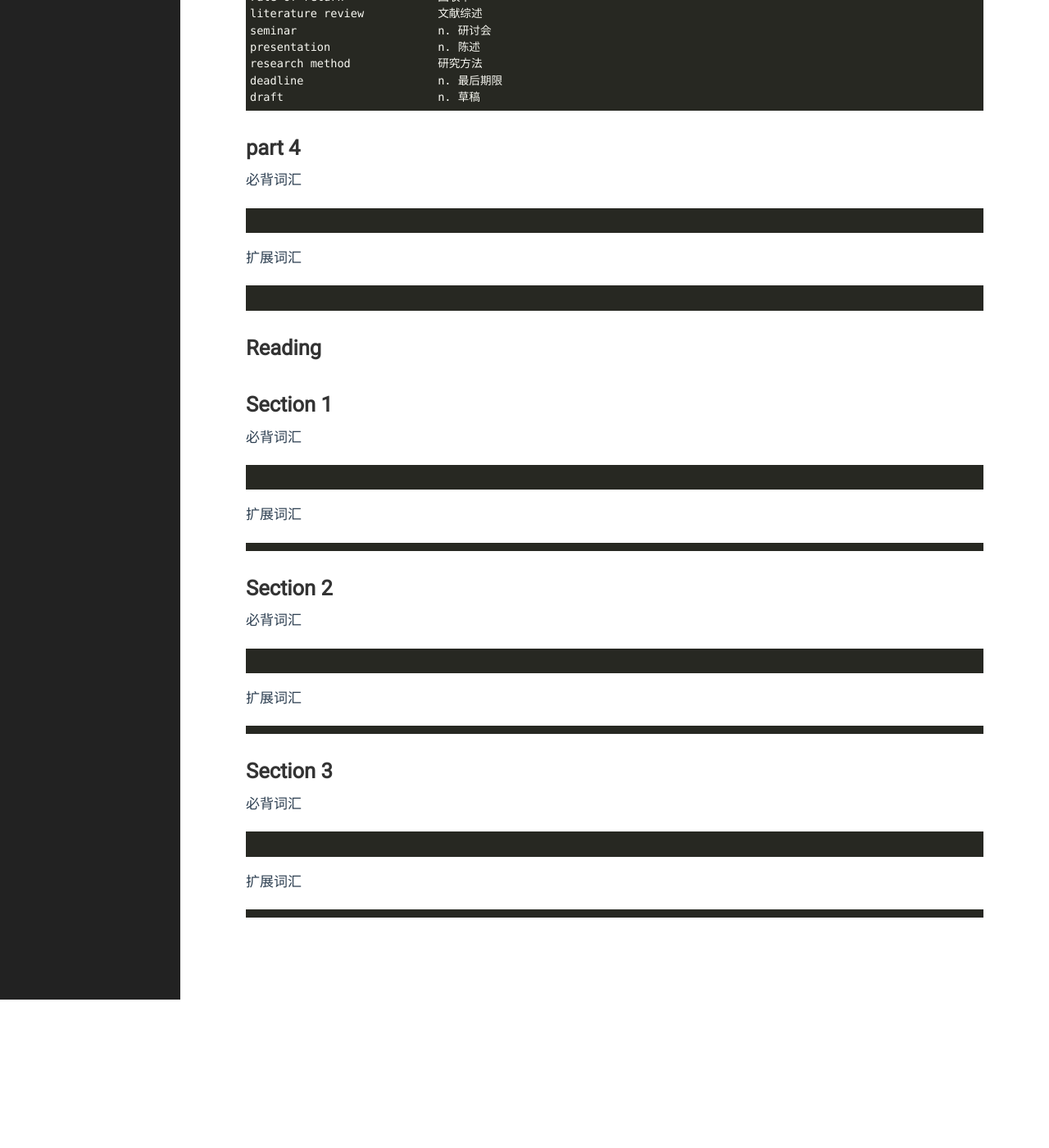
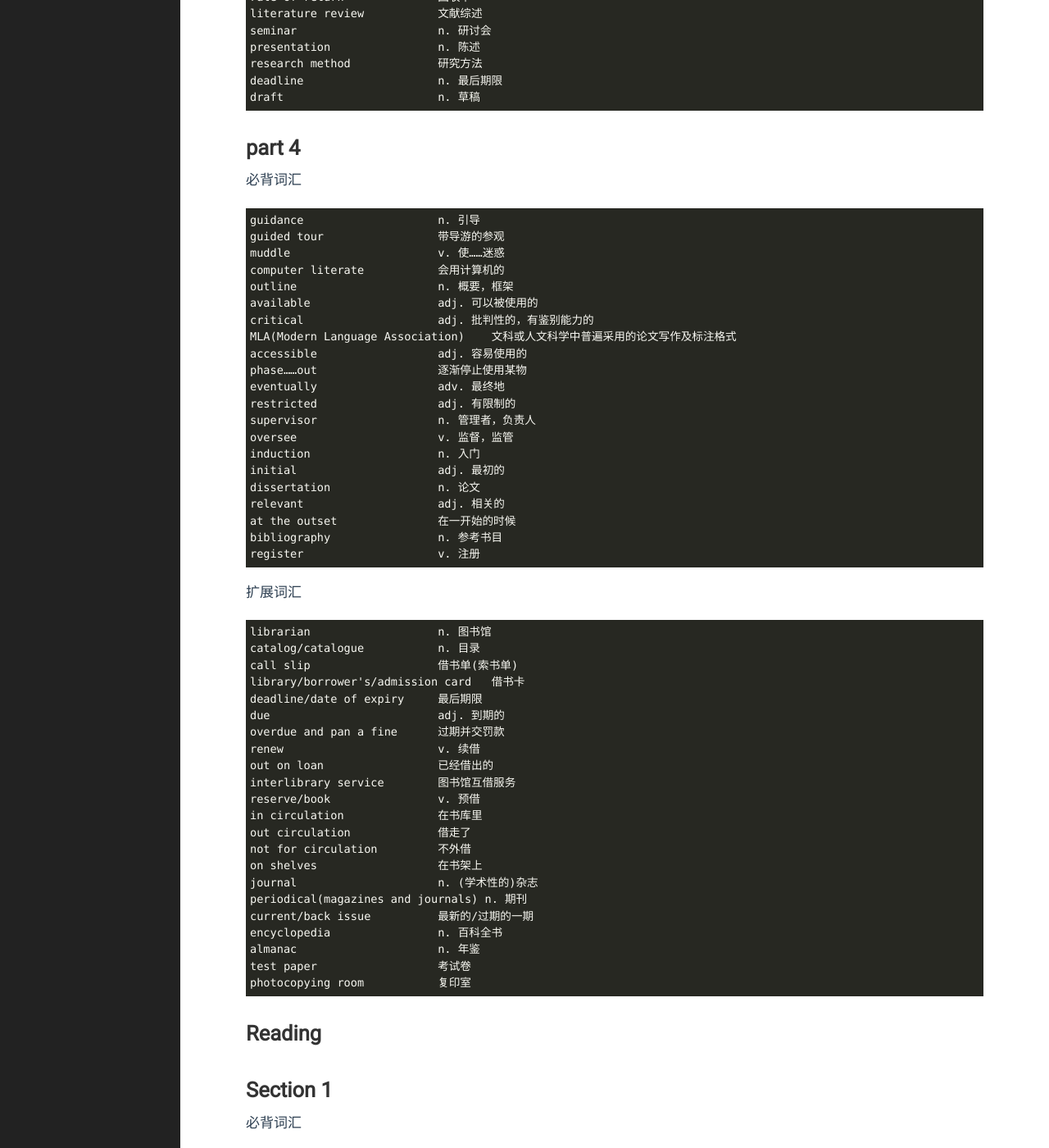
Before and after one commit to yejinp/yejinp.github.io, a Jekyll site: the page built from _posts/2023-08-23-vocabularies for IELTS 5-4.markdown, in a window 1280 px wide and 1400 px high, scrolled down 3142 px. Shown: the whole window at 82% size. Built offline with Jekyll 4.4.1, drawn with Linux system fonts in a browser that asks for light colours; before the commit the page ends 4361 px from its top, so only the background shows below that.

Commit message:
add some new vocabularies of section 4 listening

````diff
--- a/_posts/2023-08-23-vocabularies for IELTS 5-4.markdown
+++ b/_posts/2023-08-23-vocabularies for IELTS 5-4.markdown
@@ -155,11 +155,52 @@ draft                       n. 草稿
 # part 4 #
 必背词汇
 ```
-
+guidance                    n. 引导
+guided tour                 带导游的参观
+muddle                      v. 使……迷惑
+computer literate           会用计算机的
+outline                     n. 概要，框架
+available                   adj. 可以被使用的
+critical                    adj. 批判性的，有鉴别能力的
+MLA(Modern Language Association)    文科或人文科学中普遍采用的论文写作及标注格式
+accessible                  adj. 容易使用的
+phase……out                  逐渐停止使用某物
+eventually                  adv. 最终地
+restricted                  adj. 有限制的
+supervisor                  n. 管理者，负责人
+oversee                     v. 监督，监管
+induction                   n. 入门
+initial                     adj. 最初的
+dissertation                n. 论文
+relevant                    adj. 相关的
+at the outset               在一开始的时候
+bibliography                n. 参考书目
+register                    v. 注册
 ```
 扩展词汇
 ```
-
+librarian                   n. 图书馆
+catalog/catalogue           n. 目录
+call slip                   借书单(索书单)
+library/borrower's/admission card   借书卡
+deadline/date of expiry     最后期限
+due                         adj. 到期的
+overdue and pan a fine      过期并交罚款
+renew                       v. 续借
+out on loan                 已经借出的
+interlibrary service        图书馆互借服务
+reserve/book                v. 预借
+in circulation              在书库里
+out circulation             借走了
+not for circulation         不外借
+on shelves                  在书架上
+journal                     n. (学术性的)杂志
+periodical(magazines and journals) n. 期刊
+current/back issue          最新的/过期的一期
+encyclopedia                n. 百科全书
+almanac                     n. 年鉴
+test paper                  考试卷
+photocopying room           复印室
 ```
 
 ## Reading
````
